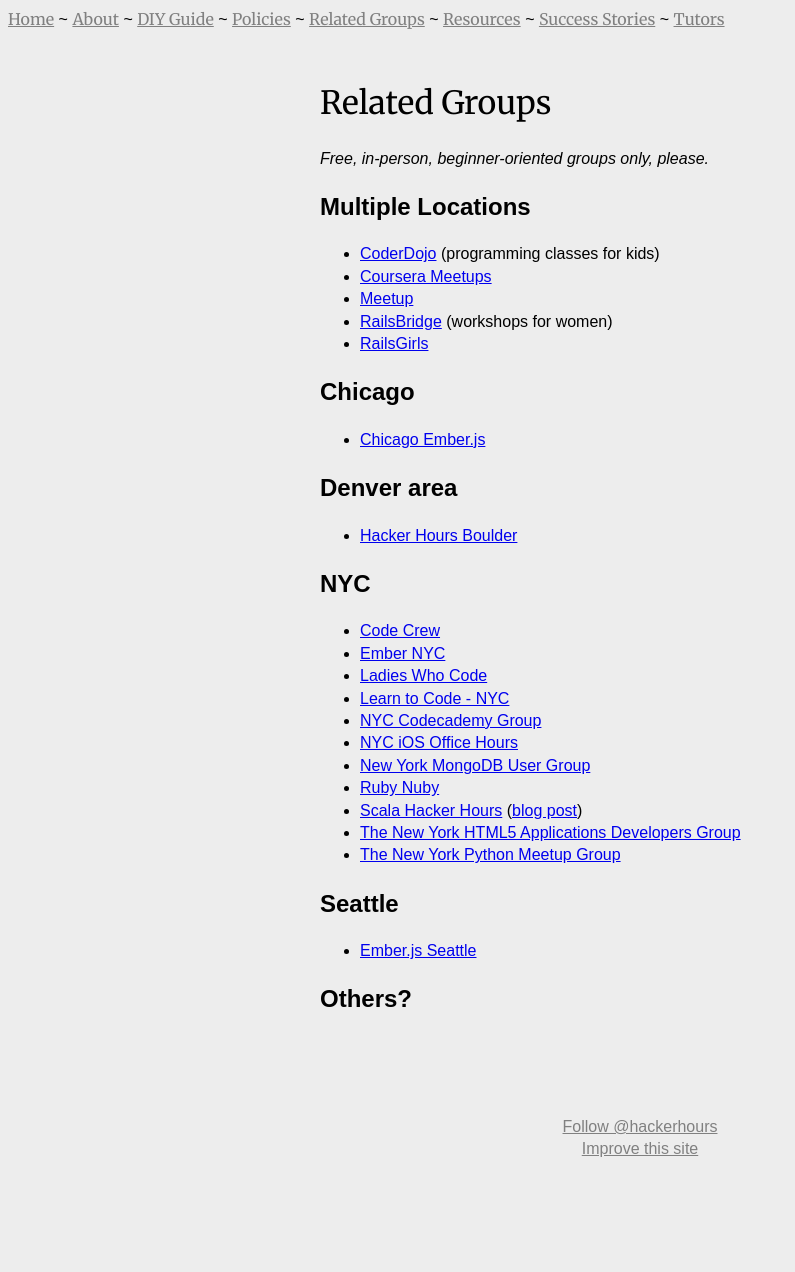
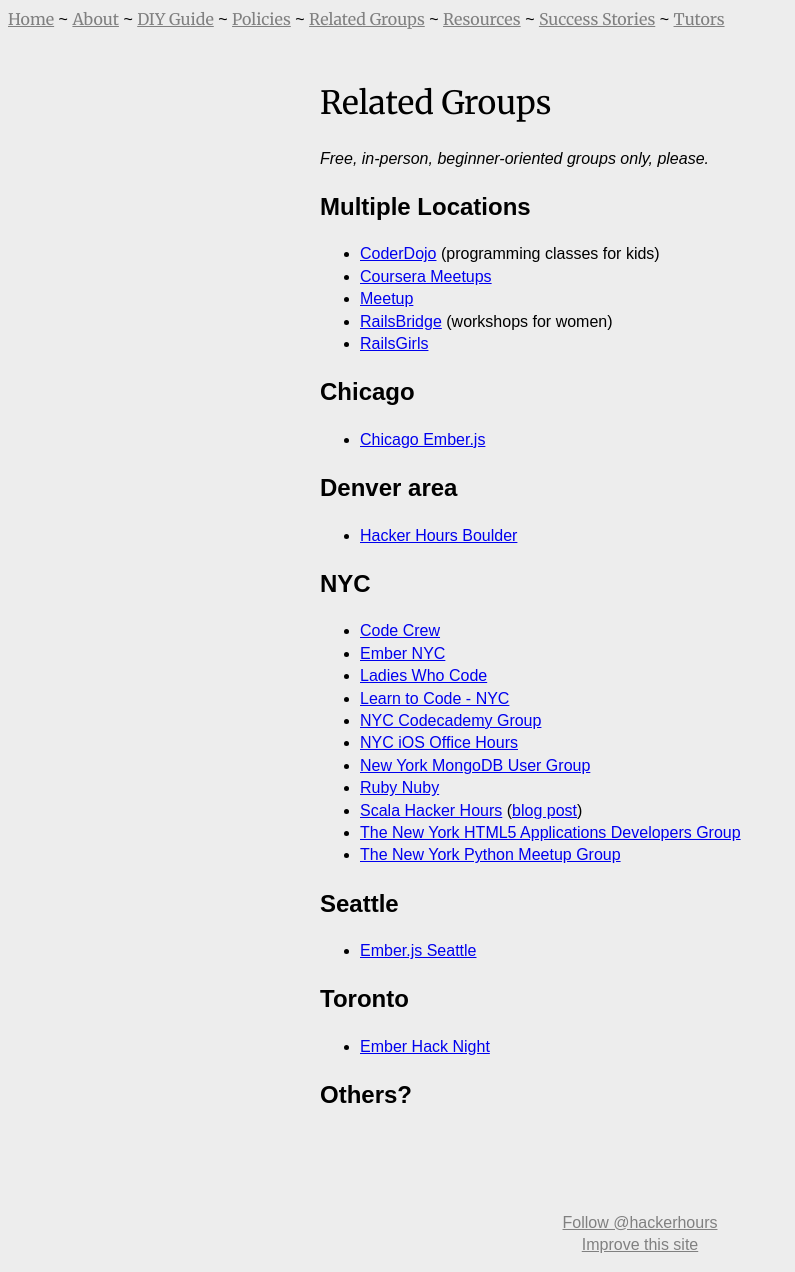
Before and after one commit to HackerHours/hackerhours.org, a Jekyll site: the page built from related-groups.md, in a window 1280 px wide. Shown: the whole page, without its empty margins (0-795 px from the left). Built offline with Jekyll 4.4.1, drawn with Linux system fonts in a browser that asks for light colours; nearby versions of some CDN libraries; some web fonts are replaced; Markdown is read by kramdown in place of the engine named in the settings; comment, search, counter and statistics services are not loaded; before the commit the page ends 1177 px from its top, so only the background shows below that.

Commit message:
link to ember hack night

```diff
--- a/related-groups.md
+++ b/related-groups.md
@@ -39,4 +39,8 @@
 
 * [Ember.js Seattle](http://www.meetup.com/Ember-js-Seattle-Meetup/)
 
+## Toronto
+
+* [Ember Hack Night](http://www.meetup.com/Ember-Hack-Night/)
+
 ## Others?
```
